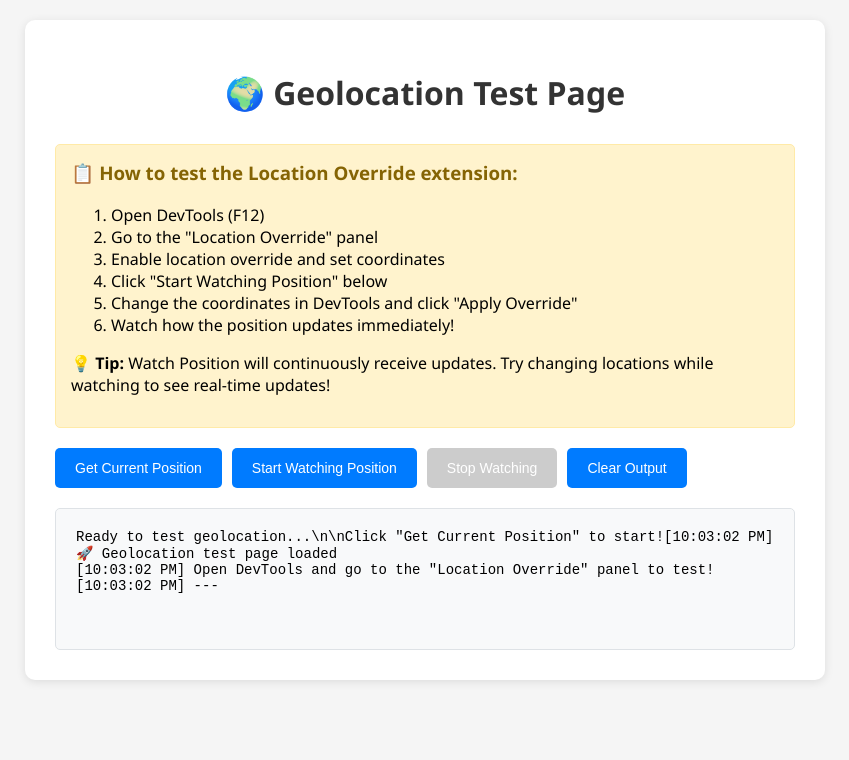
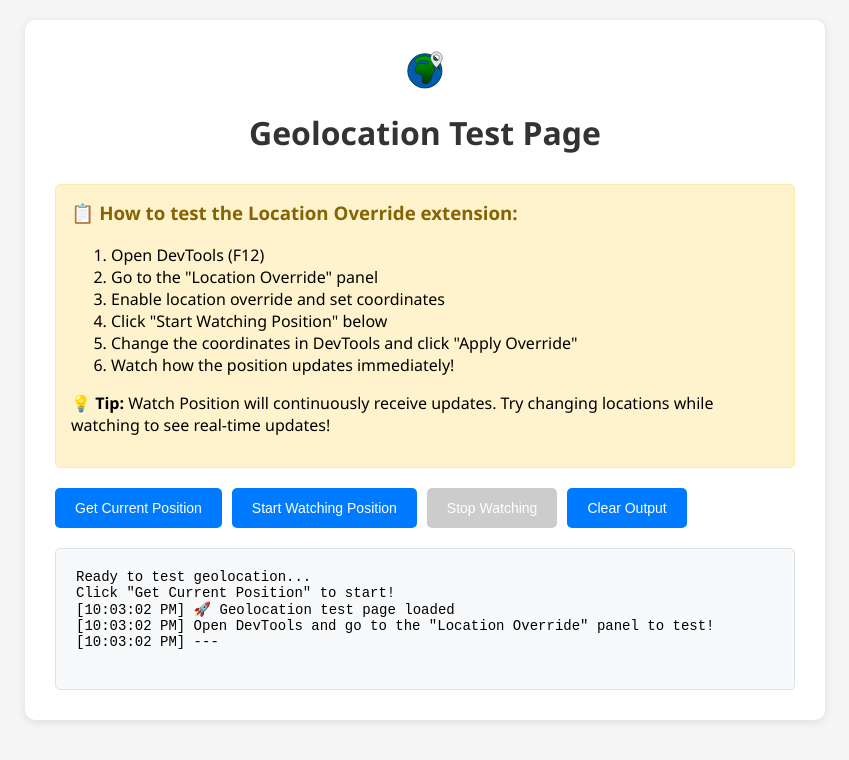
Before and after one commit to RobQuincey/devtools-location-override, a browser extension: page test-page.html in a window 1280 px wide. Shown: the whole page, without its empty margins (215-1064 px from the left). Drawn offline with Linux system fonts and the light colour scheme.

Commit message:
Minor fixes to test page

```diff
--- a/test-page.html
+++ b/test-page.html
@@ -17,6 +17,12 @@
             padding: 30px;
             border-radius: 10px;
             box-shadow: 0 2px 10px rgba(0,0,0,0.1);
+        }
+        .icon{
+            width:2.5rem;
+            display: block;
+            margin-left: auto;
+            margin-right: auto;
         }
         h1 {
             color: #333;
@@ -115,7 +121,8 @@
 </head>
 <body>
     <div class="container">
-        <h1>🌍 Geolocation Test Page</h1>
+        <img src="icons/icon.svg" class="icon" alt="Location Override Icon" />
+        <h1>Geolocation Test Page</h1>
 
         <div class="instructions">
             <h3>📋 How to test the Location Override extension:</h3>
@@ -153,12 +160,16 @@
                 <div class="coord-value" id="acc">-</div>
             </div>
             <div class="coord-item">
+                <div class="coord-label">Heading</div>
+                <div class="coord-value" id="heading">-</div>
+            </div>
+            <div class="coord-item">
                 <div class="coord-label">Timestamp</div>
                 <div class="coord-value" id="time">-</div>
             </div>
         </div>
 
-        <div id="output" class="output">Ready to test geolocation...\n\nClick "Get Current Position" to start!</div>
+        <div id="output" class="output"></div>
     </div>
 
     <script>
@@ -182,6 +193,7 @@
             document.getElementById('lng').textContent = position.coords.longitude.toFixed(6);
             document.getElementById('acc').textContent = `${position.coords.accuracy} m`;
             document.getElementById('time').textContent = new Date(position.timestamp).toLocaleTimeString();
+            document.getElementById('heading').textContent = position.coords.heading === undefined ? `Not supplied` : `${position.coords.heading} °`;
             coordinates.style.display = 'grid';
         }
 
@@ -201,6 +213,7 @@
                     log(`Latitude: ${position.coords.latitude}`);
                     log(`Longitude: ${position.coords.longitude}`);
                     log(`Accuracy: ${position.coords.accuracy} meters`);
+                    log(`Heading: ${position.coords.heading === undefined ? `Not supplied` : `${position.coords.heading} °`}`);
                     log(`Timestamp: ${new Date(position.timestamp).toLocaleString()}`);
                     log('---');
 
@@ -244,6 +257,7 @@
                     log(`Latitude: ${position.coords.latitude}`);
                     log(`Longitude: ${position.coords.longitude}`);
                     log(`Accuracy: ${position.coords.accuracy} meters`);
+                    log(`Heading: ${position.coords.heading === undefined ? `Not supplied` : `${position.coords.heading} °`}`);
                     log(`Timestamp: ${new Date(position.timestamp).toLocaleString()}`);
                     log('---');
 
@@ -280,13 +294,14 @@
         }
 
         function clearOutput() {
-            output.textContent = 'Ready to test geolocation...\n\nClick "Get Current Position" to start!';
+            output.textContent = "Ready to test geolocation...\nClick \"Get Current Position\" to start!\n";
             status.innerHTML = '';
             coordinates.style.display = 'none';
         }
 
         // Auto-test on page load (optional)
         window.addEventListener('load', () => {
+            clearOutput();
             log('🚀 Geolocation test page loaded');
             log('Open DevTools and go to the "Location Override" panel to test!');
             log('---');
```
